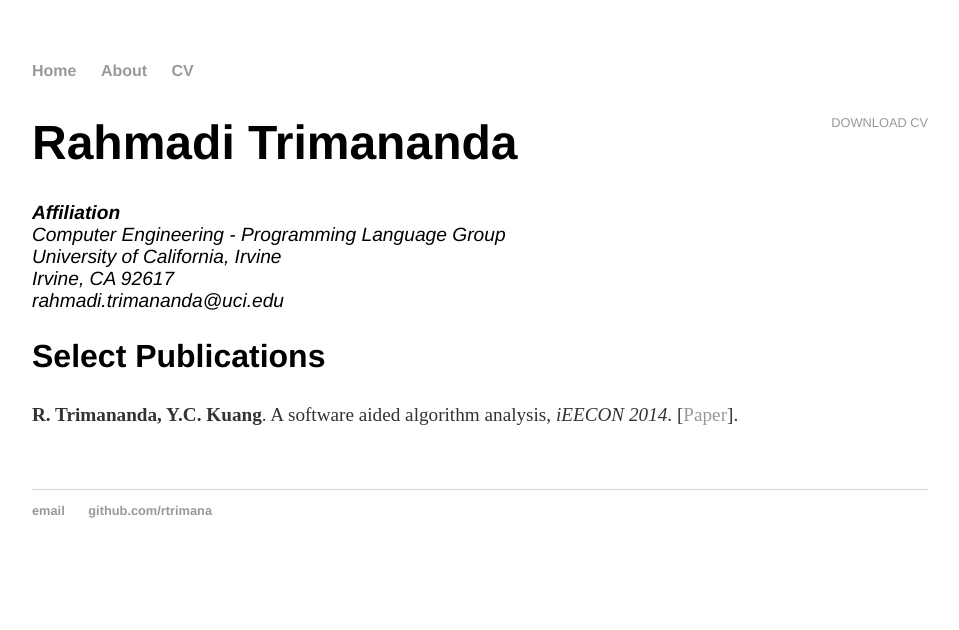
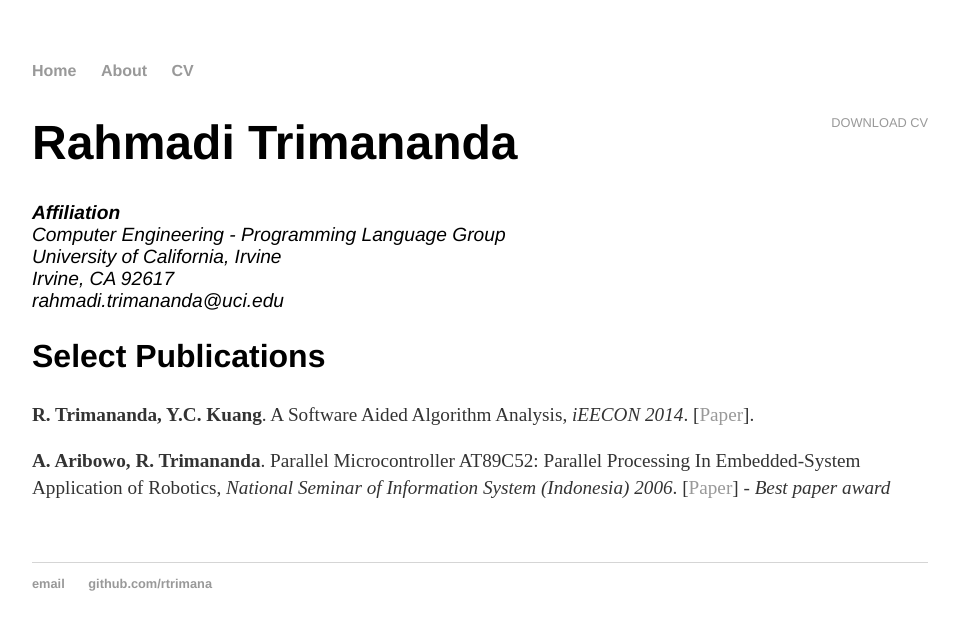
Before and after one commit to rtrimana/rahmaditrimananda.github.io, a Jekyll site: the page built from cv/index.html, in a window 1280 px wide. Shown: the top 630 px of the page, without its empty margins (160-1119 px from the left). Built offline with Jekyll 4.4.1, drawn with Linux system fonts in a browser that asks for light colours.

Commit message:
Update index.html

```diff
--- a/cv/index.html
+++ b/cv/index.html
@@ -17,7 +17,9 @@ title: CV of Your Name
 
 					<h2>Select Publications</h2>
 
-					<p><strong>R. Trimananda, Y.C. Kuang</strong>. A software aided algorithm analysis, <em>iEECON 2014</em>. [<a href="https://ieeexplore.ieee.org/abstract/document/6925865/">Paper</a>].
+					<p><strong>R. Trimananda, Y.C. Kuang</strong>. A Software Aided Algorithm Analysis, <em>iEECON 2014</em>. [<a href="https://ieeexplore.ieee.org/abstract/document/6925865/">Paper</a>].
+
+					<p><strong>A. Aribowo, R. Trimananda</strong>. Parallel Microcontroller AT89C52: Parallel Processing In Embedded-System Application of Robotics, <em>National Seminar of Information System (Indonesia) 2006</em>. [<a href="https://yudiagusta.files.wordpress.com/2009/11/92-98-snsi06-16-parallel-microcontrolers-at89c52-parallel-processors-in-embedded-system-application-of-robotics.pdf">Paper</a>] <em> - Best paper award </em>
 
 
 	</div>
```
